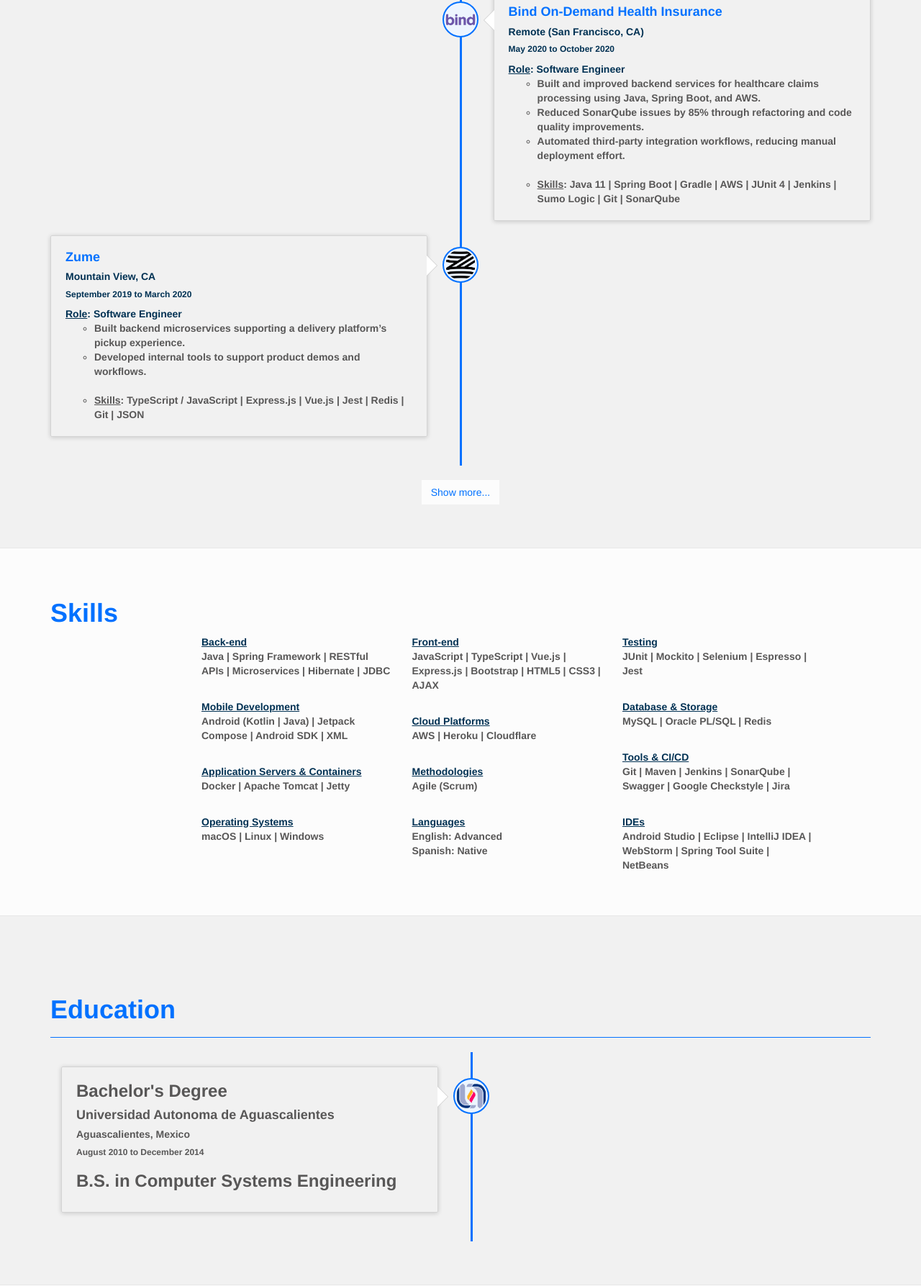
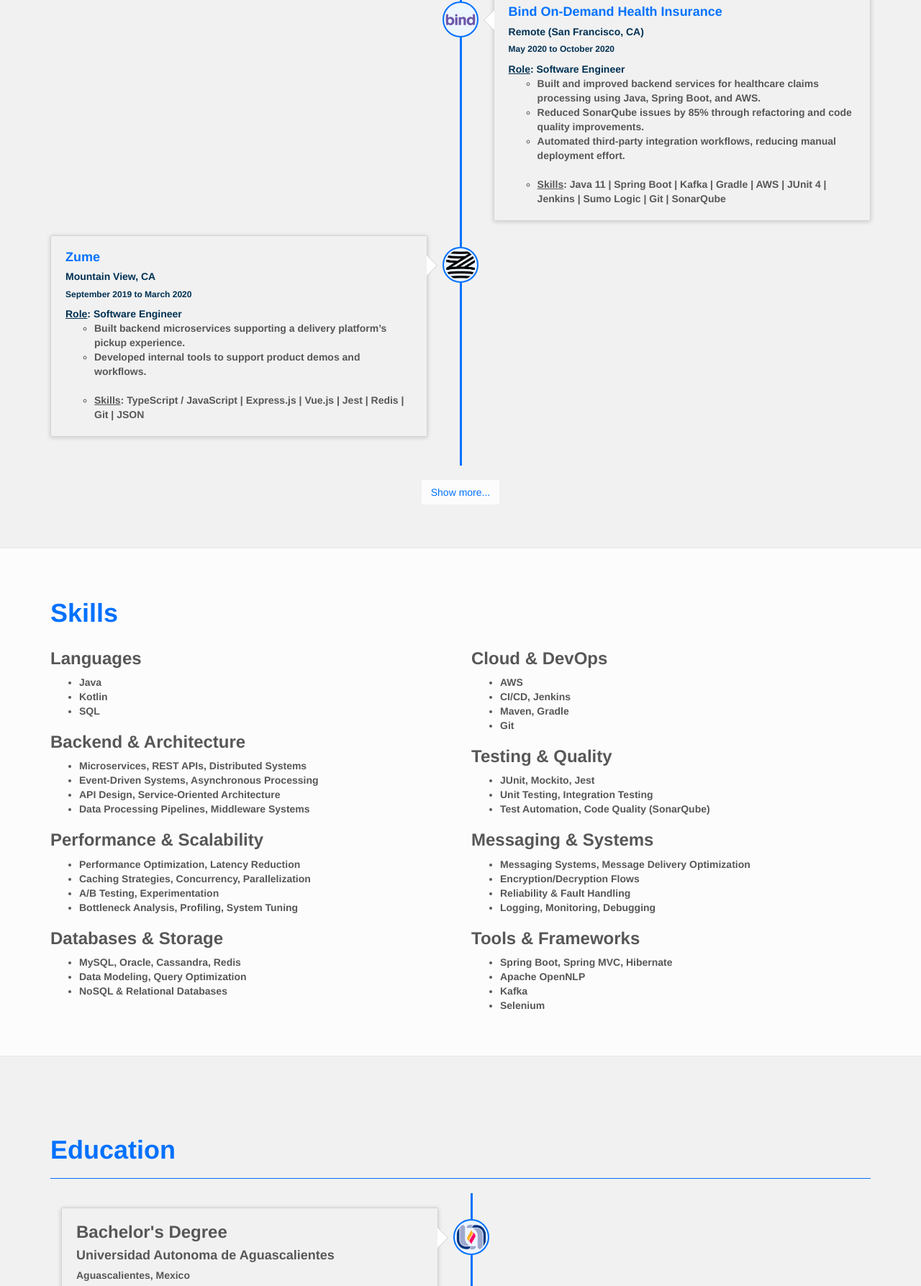
Before and after one commit to alanquintero/alanquintero.github.io, a PHP site: page / in a window 1280 px wide. Shown: the part 1833-3620 px from the top of the page at 72% size. Run offline with PHP 8.4, Linux system fonts and the light colour scheme; some web fonts are replaced.

Commit message:
Improve skills section using using AI agent

```diff
--- a/index.html
+++ b/index.html
@@ -301,7 +301,7 @@
                                 </li>
                                 <br>
                                 <li>
-                                    <u>Skills</u>: Java 11 | Spring Boot | Gradle | AWS | JUnit 4 | Jenkins |
+                                    <u>Skills</u>: Java 11 | Spring Boot | Kafka | Gradle | AWS | JUnit 4 | Jenkins |
                                     Sumo Logic | Git | SonarQube
                                 </li>
                             </ul>
@@ -449,47 +449,79 @@
             <div>
                 <h1 class="title">Skills</h1>
             </div>
-            <div class="container">
-                <div class="row">
-                    <div class="col-lg-3 col-lg-offset-2 col-sm-5">
-                        <strong class="subtitle"><u>Back-end</u></strong>
-                        <p>Java | Spring Framework | RESTful APIs | Microservices | Hibernate | JDBC</p>
-                        <br/>
-                        <strong class="subtitle"><u>Mobile Development</u></strong>
-                        <p>Android (Kotlin | Java) | Jetpack Compose | Android SDK | XML</p>
-                        <br/>
-                        <strong class="subtitle"><u>Application Servers & Containers</u></strong>
-                        <p>Docker | Apache Tomcat | Jetty</p>
-                        <br/>
-                        <strong class="subtitle"><u>Operating Systems</u></strong>
-                        <p>macOS | Linux | Windows</p>
-                    </div>
-                    <div class="col-lg-3 col-sm-5">
-                        <strong class="subtitle"><u>Front-end</u></strong>
-                        <p>JavaScript | TypeScript | Vue.js | Express.js | Bootstrap | HTML5 | CSS3 | AJAX</p>
-                        <br/>
-                        <strong class="subtitle"><u>Cloud Platforms</u></strong>
-                        <p>AWS | Heroku | Cloudflare</p>
-                        <br/>
-                        <strong class="subtitle"><u>Methodologies</u></strong>
-                        <p>Agile (Scrum)</p>
-                        <br/>
-                        <strong class="subtitle"><u>Languages</u></strong>
-                        <p>English: Advanced <br/> Spanish: Native</p>
-                    </div>
-                    <div class="col-lg-3 col-sm-5">
-                        <strong class="subtitle"><u>Testing</u></strong>
-                        <p>JUnit | Mockito | Selenium | Espresso | Jest</p>
-                        <br/>
-                        <strong class="subtitle"><u>Database & Storage</u></strong>
-                        <p>MySQL | Oracle PL/SQL | Redis</p>
-                        <br/>
-                        <strong class="subtitle"><u>Tools & CI/CD</u></strong>
-                        <p>Git | Maven | Jenkins | SonarQube | Swagger | Google Checkstyle | Jira</p>
-                        <br/>
-                        <strong class="subtitle"><u>IDEs</u></strong>
-                        <p>Android Studio | Eclipse | IntelliJ IDEA | WebStorm | Spring Tool Suite | NetBeans</p>
-                    </div>
+            <div class="row">
+                <div class="col-lg-6 col-md-6">
+                        <div class="skill-card">
+                            <h3>Languages</h3>
+                            <ul>
+                                <li>Java</li>
+                                <li>Kotlin</li>
+                                <li>SQL</li>
+                            </ul>
+                        </div>
+                        <div class="skill-card">
+                            <h3>Backend & Architecture</h3>
+                            <ul>
+                                <li>Microservices, REST APIs, Distributed Systems</li>
+                                <li>Event-Driven Systems, Asynchronous Processing</li>
+                                <li>API Design, Service-Oriented Architecture</li>
+                                <li>Data Processing Pipelines, Middleware Systems</li>
+                            </ul>
+                        </div>
+                        <div class="skill-card">
+                            <h3>Performance & Scalability</h3>
+                            <ul>
+                                <li>Performance Optimization, Latency Reduction</li>
+                                <li>Caching Strategies, Concurrency, Parallelization</li>
+                                <li>A/B Testing, Experimentation</li>
+                                <li>Bottleneck Analysis, Profiling, System Tuning</li>
+                            </ul>
+                        </div>
+                        <div class="skill-card">
+                            <h3>Databases & Storage</h3>
+                            <ul>
+                                <li>MySQL, Oracle, Cassandra, Redis</li>
+                                <li>Data Modeling, Query Optimization</li>
+                                <li>NoSQL & Relational Databases</li>
+                            </ul>
+                        </div>
+                </div>
+                <div class="col-lg-6 col-md-6">
+                        <div class="skill-card">
+                            <h3>Cloud & DevOps</h3>
+                            <ul>
+                                <li>AWS</li>
+                                <li>CI/CD, Jenkins</li>
+                                <li>Maven, Gradle</li>
+                                <li>Git</li>
+                            </ul>
+                        </div>
+                        <div class="skill-card">
+                            <h3>Testing & Quality</h3>
+                            <ul>
+                                <li>JUnit, Mockito, Jest</li>
+                                <li>Unit Testing, Integration Testing</li>
+                                <li>Test Automation, Code Quality (SonarQube)</li>
+                            </ul>
+                        </div>
+                        <div class="skill-card">
+                            <h3>Messaging & Systems</h3>
+                            <ul>
+                                <li>Messaging Systems, Message Delivery Optimization</li>
+                                <li>Encryption/Decryption Flows</li>
+                                <li>Reliability & Fault Handling</li>
+                                <li>Logging, Monitoring, Debugging</li>
+                            </ul>
+                        </div>
+                        <div class="skill-card">
+                            <h3>Tools & Frameworks</h3>
+                            <ul>
+                                <li>Spring Boot, Spring MVC, Hibernate</li>
+                                <li>Apache OpenNLP</li>
+                                <li>Kafka</li>
+                                <li>Selenium</li>
+                            </ul>
+                        </div>
                 </div>
             </div>
         </div>
```
Also changed, not shown: css/style.css (+63 -0 lines), 1 other file.
